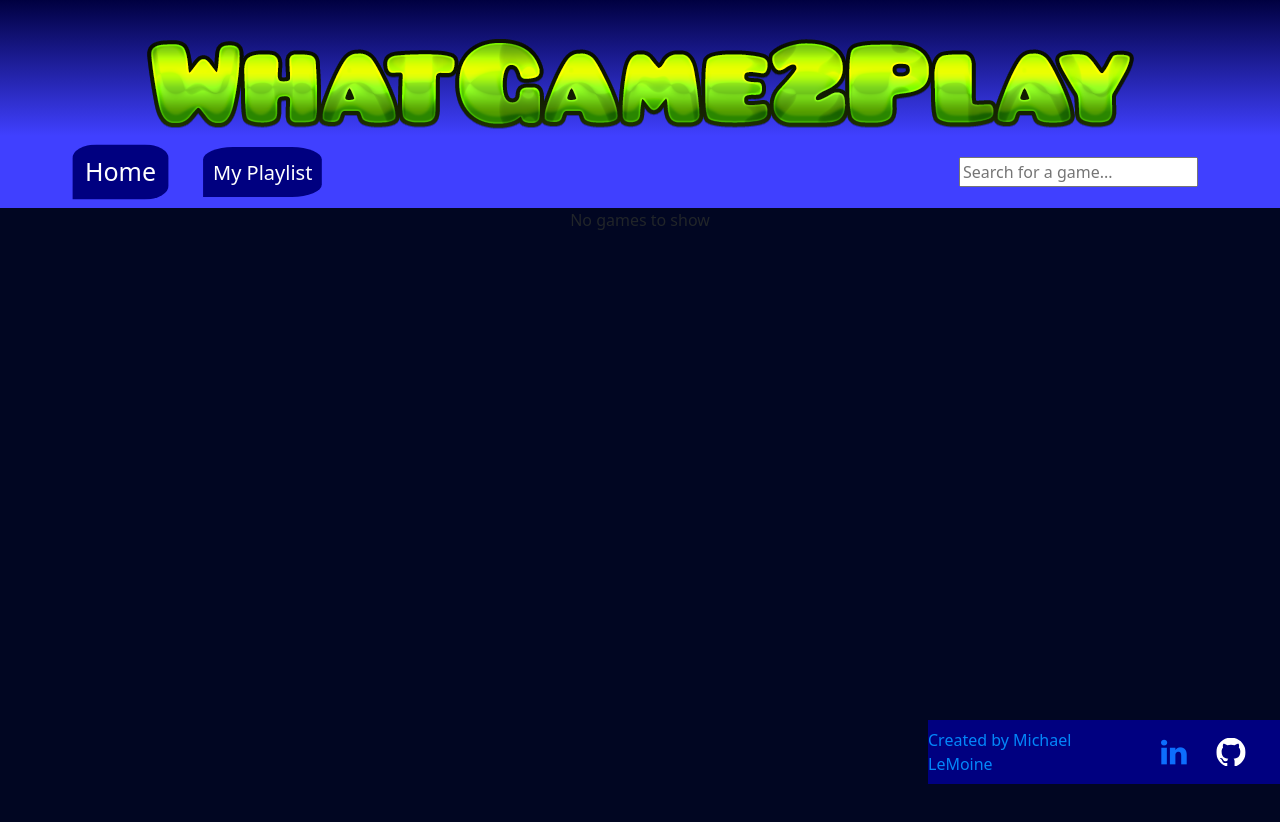
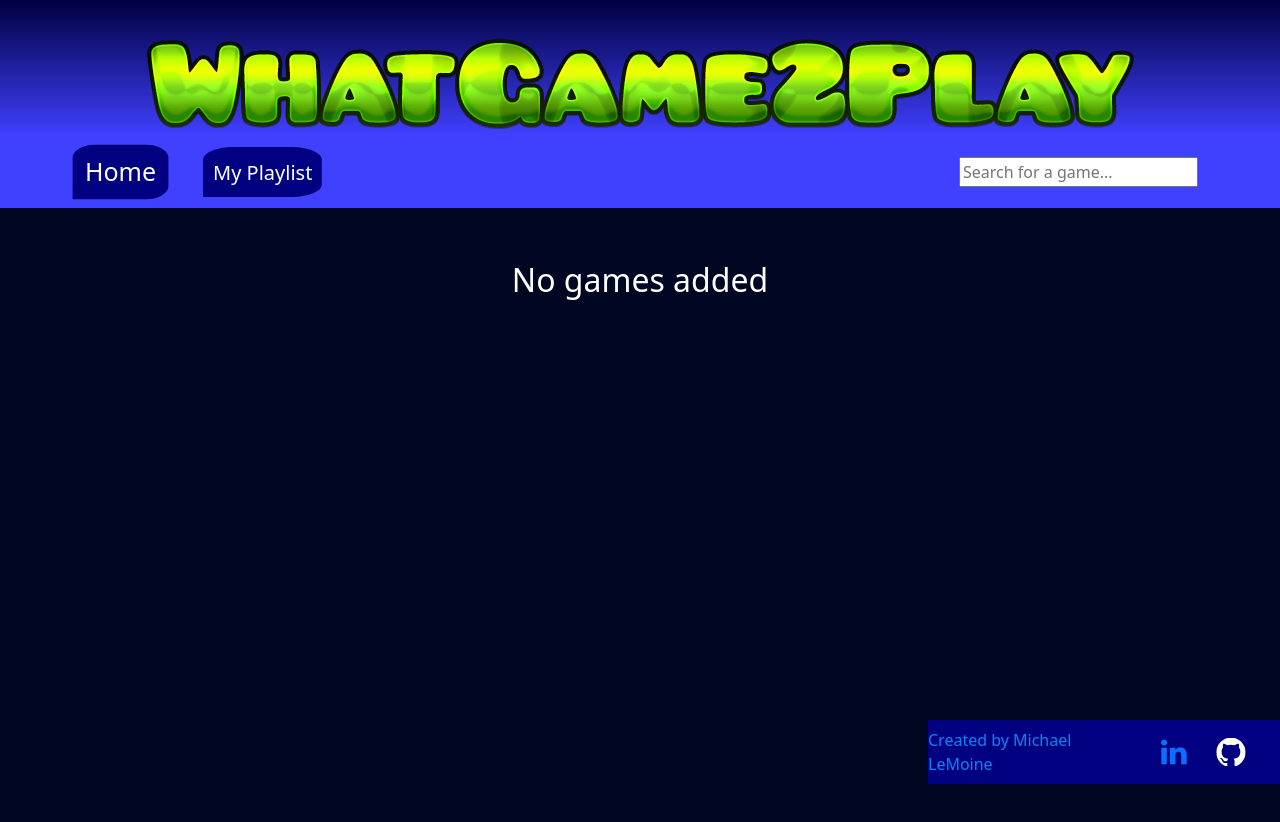
Before and after one commit to mlemoine28/whatgame2play2, a React (Vite) app: page /playlist in a window 1280 px wide. Shown: the top 822 px of the page. Built offline with nearby package versions, Linux system fonts and the light colour scheme.

Commit message:
Made Playlist page's "No games added" more visible

```diff
--- a/src/Components/Cards/MiniCard.module.css
+++ b/src/Components/Cards/MiniCard.module.css
@@ -234,3 +234,9 @@
 
      gap: 6rem;
 }
+
+.nogames {
+    font-size: 2rem;
+    color: white;
+    margin-top: 3rem;
+}
--- a/src/Components/PlaylistPage/PlaylistPage.jsx
+++ b/src/Components/PlaylistPage/PlaylistPage.jsx
@@ -35,7 +35,7 @@ function PlaylistPage() {
           </div>
         ))
       ) : (
-        <div>No games to show</div>
+        <div className={styles.nogames}>No games added</div>
       )}
     </div>
   );
```
